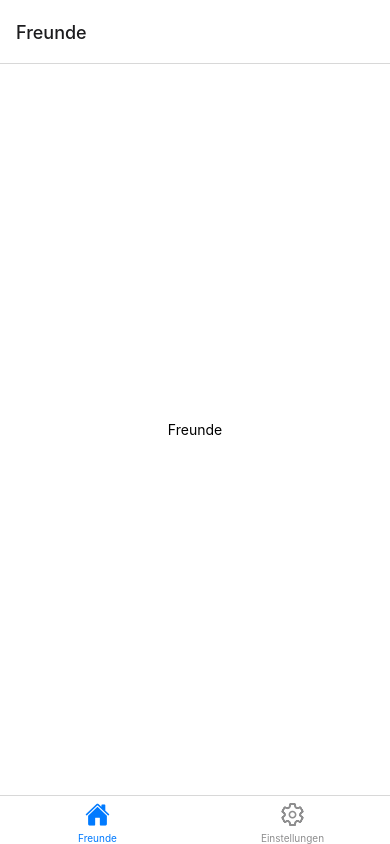
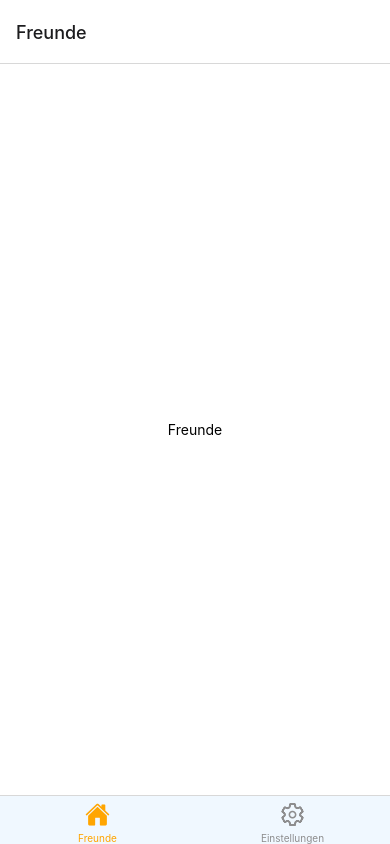
Before and after one commit to benhautmann/expoTestIOS, a React Native app: screen / in a window 390 px wide. Built offline with nearby package versions, Linux system fonts and the light colour scheme.

Commit message:
Bottom Navigator finished 109 - more complex then last commit, with tabBatActiveTintColor

```diff
--- a/Navigation.jsx
+++ b/Navigation.jsx
@@ -4,31 +4,38 @@ import HomeScreen from './screens/HomeScreen';
 import SettingsScreen from './screens/SettingsScreen';
 import * as Icon from "@expo/vector-icons"
 
-const Tab1 = createBottomTabNavigator();
+const Tab = createBottomTabNavigator();
 
 export default function Navigation() {
   return (
     <NavigationContainer>
-      <Tab1.Navigator>
 
-        <Tab1.Screen name="Home" component={HomeScreen}
+      <Tab.Navigator screenOptions={({ route }) => {
+        // screenOptions erwartet eine Funktion, diese setzt für jeden Tab.Screen eine Option ein
+        // hier wird mit route überprüft, welcher Tab aktiv ist und setzt mit focused ein outline oder normales icon
+        return {
+          tabBarIcon: ({ focused, size, color }) => {
+            let icon;
+            if (route.name === "Home") { icon = focused ? "home" : "home-outline"; }
+            else if (route.name === "Settings") { icon = focused ? "settings" : "settings-outline"; }
+            return (<Icon.Ionicons name={icon} size={size} color={color} />);
+          },
+          tabBarActiveTintColor: "orange",
+          tabBarStyle: { backgroundColor: "aliceblue" }
+        };
+      }}>
+
+        <Tab.Screen name="Home" component={HomeScreen}
           options={{
-            title: "Freunde", tabBarIcon: ({ focused, size, color }) => {
-              const icon = focused ? "home" : "home-outline";
-              return <Icon.Ionicons name={icon} size={size} color={color} />
-            }
+            title: "Freunde"
           }} />
 
-        <Tab1.Screen name="Settings" component={SettingsScreen}
+        <Tab.Screen name="Settings" component={SettingsScreen}
           options={{
             title: "Einstellungen",
-            tabBarIcon: ({ focused, size, color }) => {
-              const icon = focused ? "settings" : "settings-outline";
-              return <Icon.Ionicons name={icon} size={size} color={color} />
-            }
           }} />
 
-      </Tab1.Navigator>
+      </Tab.Navigator>
     </NavigationContainer>
   );
 }
```
